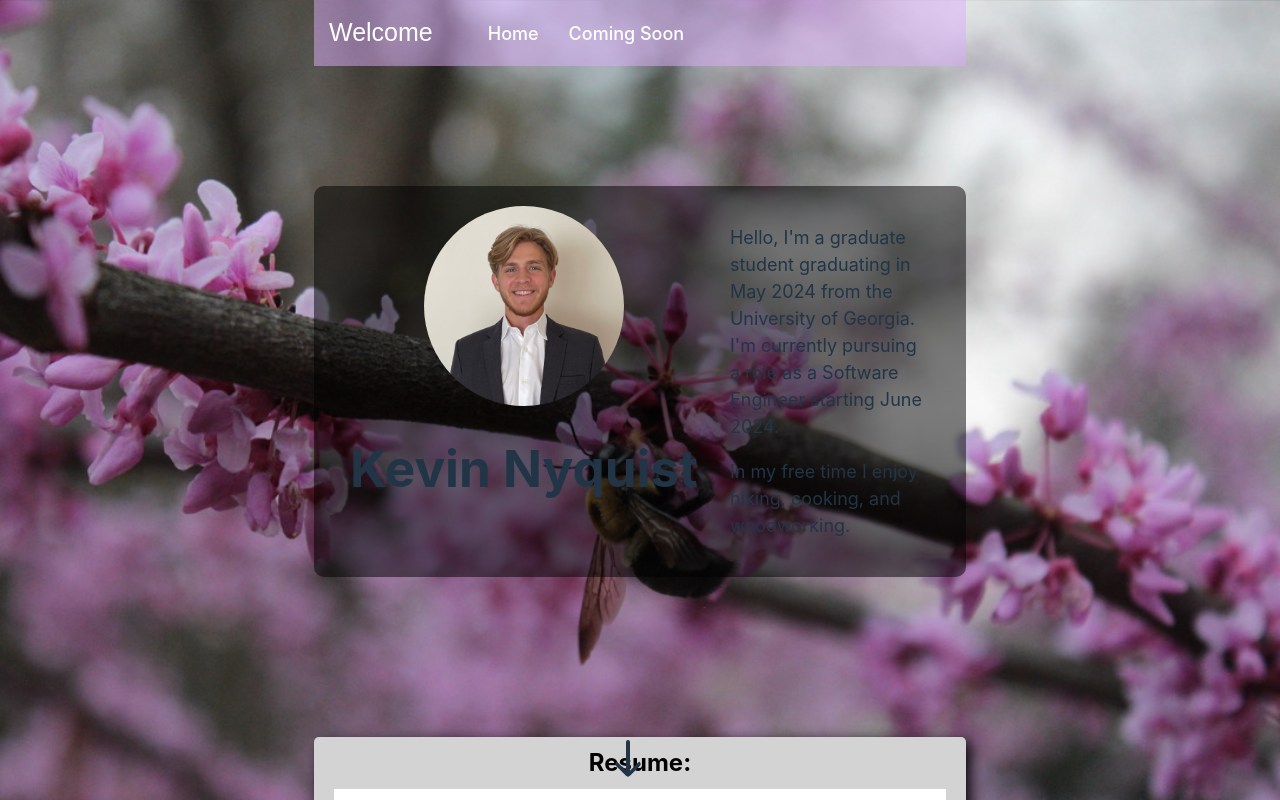
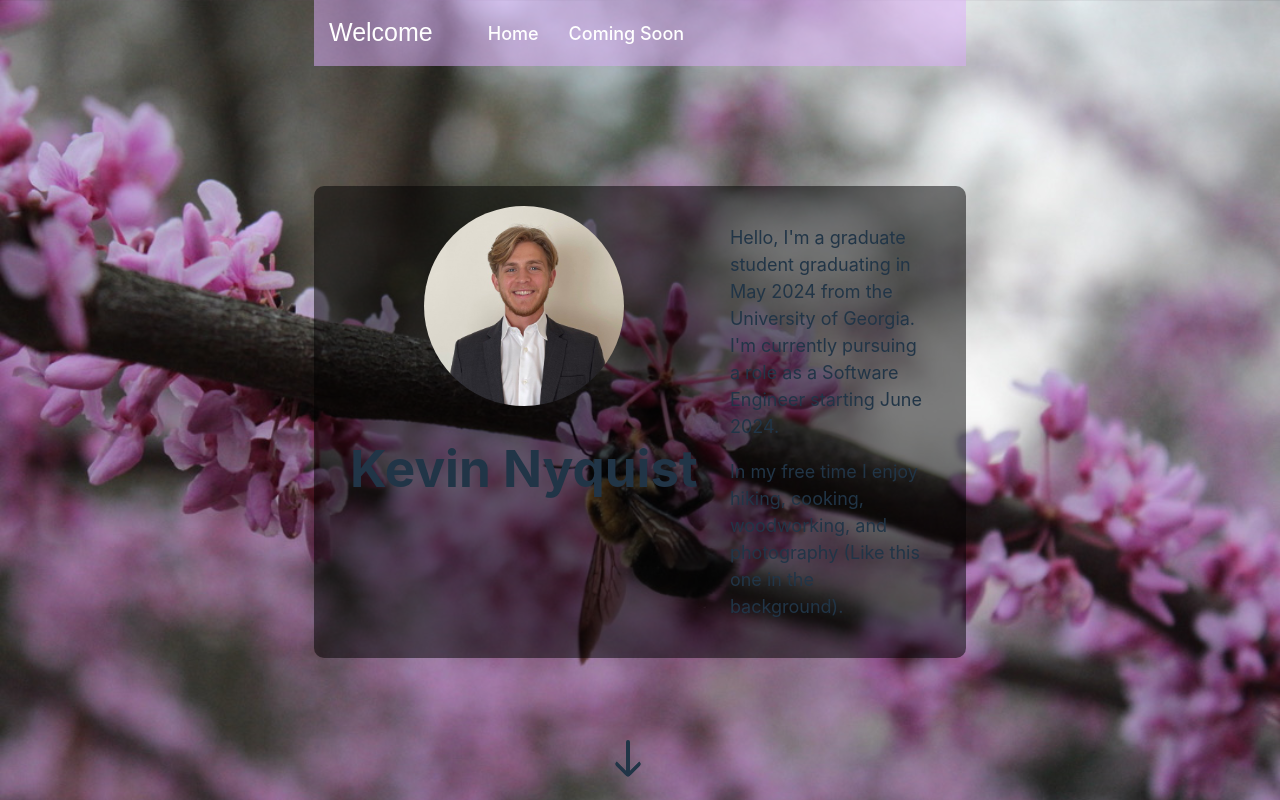
Before and after one commit to kevin-nyquist/resume, a React (Vite) app: page / in a window 1280 px wide. Shown: the top 800 px of the page. Built offline with nearby package versions, Linux system fonts and the light colour scheme.

Commit message:
Organized css files into folder

```diff
--- a/src/AboutMe.tsx
+++ b/src/AboutMe.tsx
@@ -1,4 +1,4 @@
-import './AboutMe.css'
+import './css/AboutMe.css'
 import photo from './assets/prof-photo.jpeg'
 
 function AboutMe() {
@@ -14,7 +14,7 @@ function AboutMe() {
                     I'm currently pursuing a role as a Software Engineer starting June 2024.
                 </p>
                 <p>
-                    In my free time I enjoy hiking, cooking, and woodworking.
+                    In my free time I enjoy hiking, cooking, woodworking, and photography (Like this one in the background).
                 </p>
             </div>
         </div>
--- a/src/App.tsx
+++ b/src/App.tsx
@@ -1,7 +1,7 @@
 import { useState } from 'react'
 import React from 'react'
 import reactLogo from './assets/react.svg'
-import './App.css'
+import './css/App.css'
 import Resume from './Resume'
 import NavBar from './NavBar'
 import AboutMe from './AboutMe'
--- a/src/NavBar.tsx
+++ b/src/NavBar.tsx
@@ -1,5 +1,5 @@
 import { useState } from 'react';
-import './NavBar.css';
+import './css/NavBar.css';
 
 function NavBar() {
     // adding the states
--- a/src/index.css
+++ b/src/css/index.css
@@ -5,7 +5,7 @@
 
   color-scheme: light dark;
   color: rgba(255, 255, 255, 0.87);
-  background-image: url('./assets/Bee.jpeg');
+  background-image: url('../assets/Bee.jpeg');
   background-repeat: no-repeat;
   background-attachment: fixed;
   background-size: cover;
--- a/src/main.tsx
+++ b/src/main.tsx
@@ -1,7 +1,7 @@
 import React from 'react'
 import ReactDOM from 'react-dom/client'
 import App from './App'
-import './index.css'
+import './css/index.css'
 
 ReactDOM.createRoot(document.getElementById('root') as HTMLElement).render(
   <React.StrictMode>
```
Also changed, not shown: src/css/AboutMe.css (renamed from src/AboutMe.css), src/css/App.css (renamed from src/App.css), src/css/NavBar.css (renamed from src/NavBar.css).
